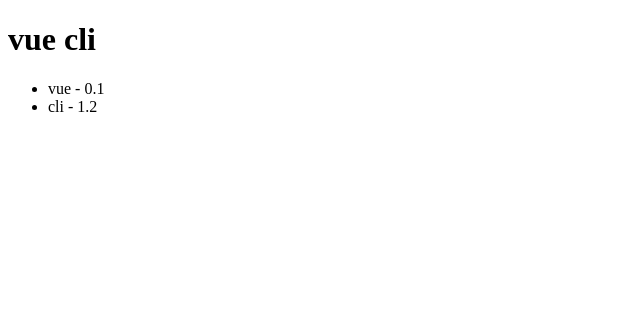
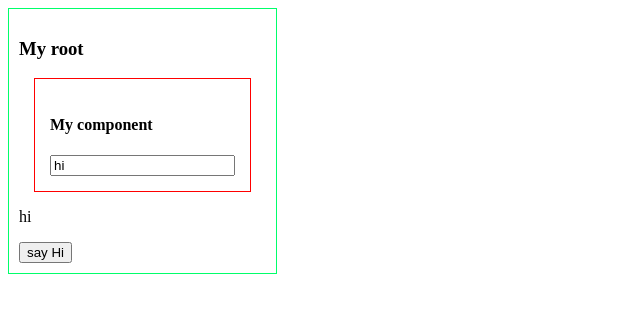
Before and after one commit to sohepalslamat/vuejs-simply, a Vue app in the folder vue_cli/: page / in a window 1280 px wide. Shown: the top 312 px of the page, without its empty margins (0-640 px from the left). Built offline with nearby package versions, Linux system fonts and the light colour scheme.

Commit message:
finish custom v-model with vue 2

```diff
--- a/vue_cli/src/App.vue
+++ b/vue_cli/src/App.vue
@@ -1,25 +1,34 @@
 <template>
-  <div id="app">
-    <HelloWorld />
-    <List />
+  <div class="app">
+    <h3>My root</h3>
+    <SInput v-model="x" />
+    <p>{{x}}</p>
+    <button @click="x='Hi'">say Hi</button>
   </div>
 </template>
 
 <script>
-import HelloWorld from './components/HelloWorld.vue'
-import List from './components/List.vue'
+import SInput from './components/SInput.vue'
 
 export default {
   name: 'App',
   components: {
-    HelloWorld,
-    List
+    SInput
+  },
+  data(){
+    return{
+      x: 'hi'
+    }
   }
 }
 </script>
 
 <style>
-#app {
+.app {
+  height: fit-content;
+  width: fit-content;
+  padding: 10px;
+   border: 1px solid rgb(0, 255, 106);
 
 }
 </style>
--- a/vue_cli/src/components/HelloWorld.vue
+++ /dev/null
@@ -1,18 +0,0 @@
-<template>
-  <div class="hello">
-    <h1>vue cli</h1>
-
-  </div>
-</template>
-
-<script>
-export default {
-  name: 'HelloWorld',
-
-}
-</script>
-
-<!-- Add "scoped" attribute to limit CSS to this component only -->
-<style scoped>
-
-</style>
--- a/vue_cli/src/components/List.vue
+++ /dev/null
@@ -1,24 +0,0 @@
-<template>
-<ul>
-    <li v-for="(list,i) in lists" :key="i">{{list.name}} - {{list.v}}</li>
-</ul>
-
-</template>
-
-<script>
-export default {
-    data(){
-        return{
-            lists: [
-                {name: "vue", v: "0.1"},
-                {name: "cli", v: "1.2"}
-            ]
-        }
-    }
-
-}
-</script>
-
-<style>
-
-</style>
--- /dev/null
+++ b/vue_cli/src/components/SInput.vue
@@ -0,0 +1,40 @@
+<template>
+<div class="s-input">
+  <h4>My component</h4>
+  <!-- <input type="text" :value="value" @input="$emit('update', $event.target.value)" > -->
+  <input type="text" v-model="v" >
+
+</div>
+</template>
+
+<script>
+export default {
+  name: "SInput",
+  model: {
+    prop: 'value',
+    event: 'update'
+  },
+  props: ['value'],
+  computed :{
+    v: {
+      get() {
+        return this.value
+      },
+      set(val) {
+        this.$emit('update', val)
+      }
+    }
+  }
+
+};
+</script>
+
+<style>
+.s-input{
+  margin: 15px;
+  height: fit-content;
+  width: fit-content;
+  padding: 15px;
+  border: 1px solid red;
+}
+</style>
```
